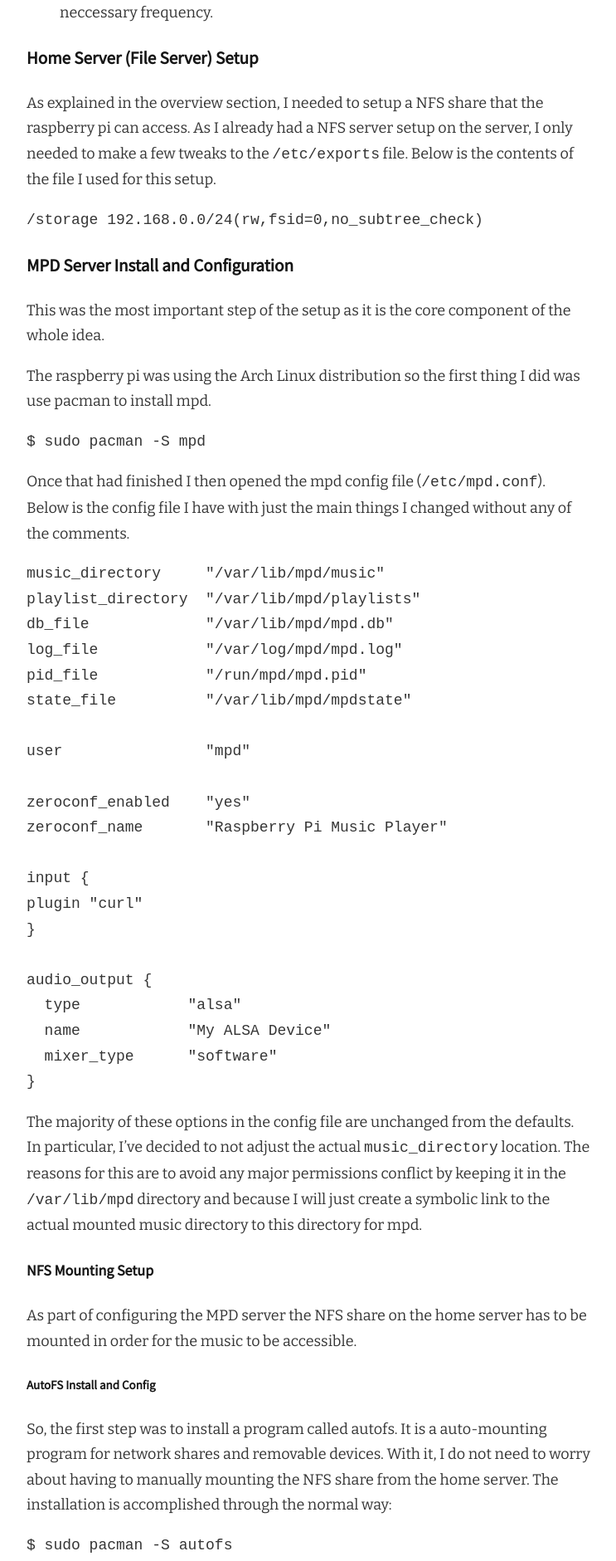
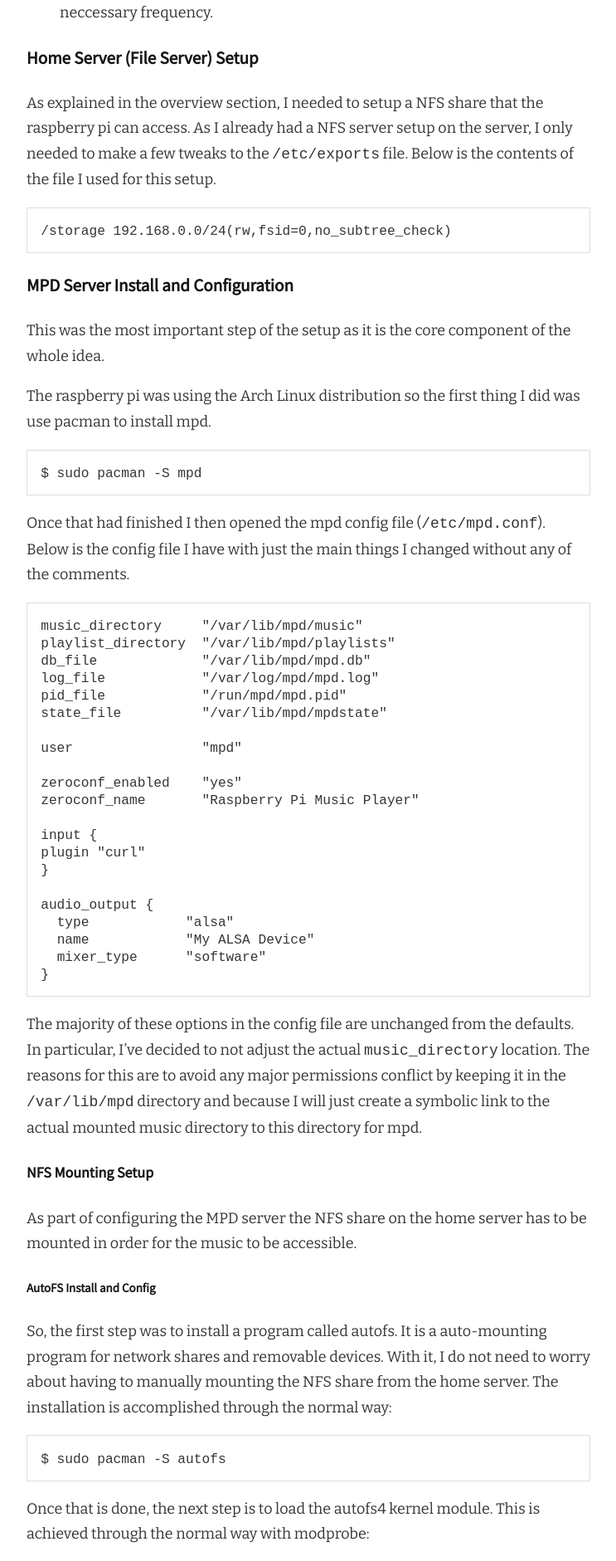
Before and after one commit to jake284773/jmoreman.github.io, a Jekyll site: the page built from _posts/2012-12-24-using-the-raspberry-pi-as-mpd-server.md, in a window 1280 px wide. Shown: the part 837-2718 px from the top of the page at 83% size, without its empty margins (268-1011 px from the left). Built offline with Jekyll 4.4.1, drawn with Linux system fonts in a browser that asks for light colours; nearby versions of some CDN libraries; Markdown is read by kramdown in place of the engine named in the settings.

Commit message:
Added code styling

```diff
--- a/css/main.css
+++ b/css/main.css
@@ -140,3 +140,11 @@ ul#posts-archive h3 {
 
 ul#posts-archive h4 { margin: 0 0 0 20px; font-size: 1.15em; }
 ul#posts-archive li { margin: -33px 0 33px 155px; }
+
+pre {
+  font: 0.9em "Source Code Pro", Menlo, Courier New, monospace;
+  background: #eee;
+  border: 1px solid #ddd;
+  padding: 1em;
+  overflow: auto;
+}
```
